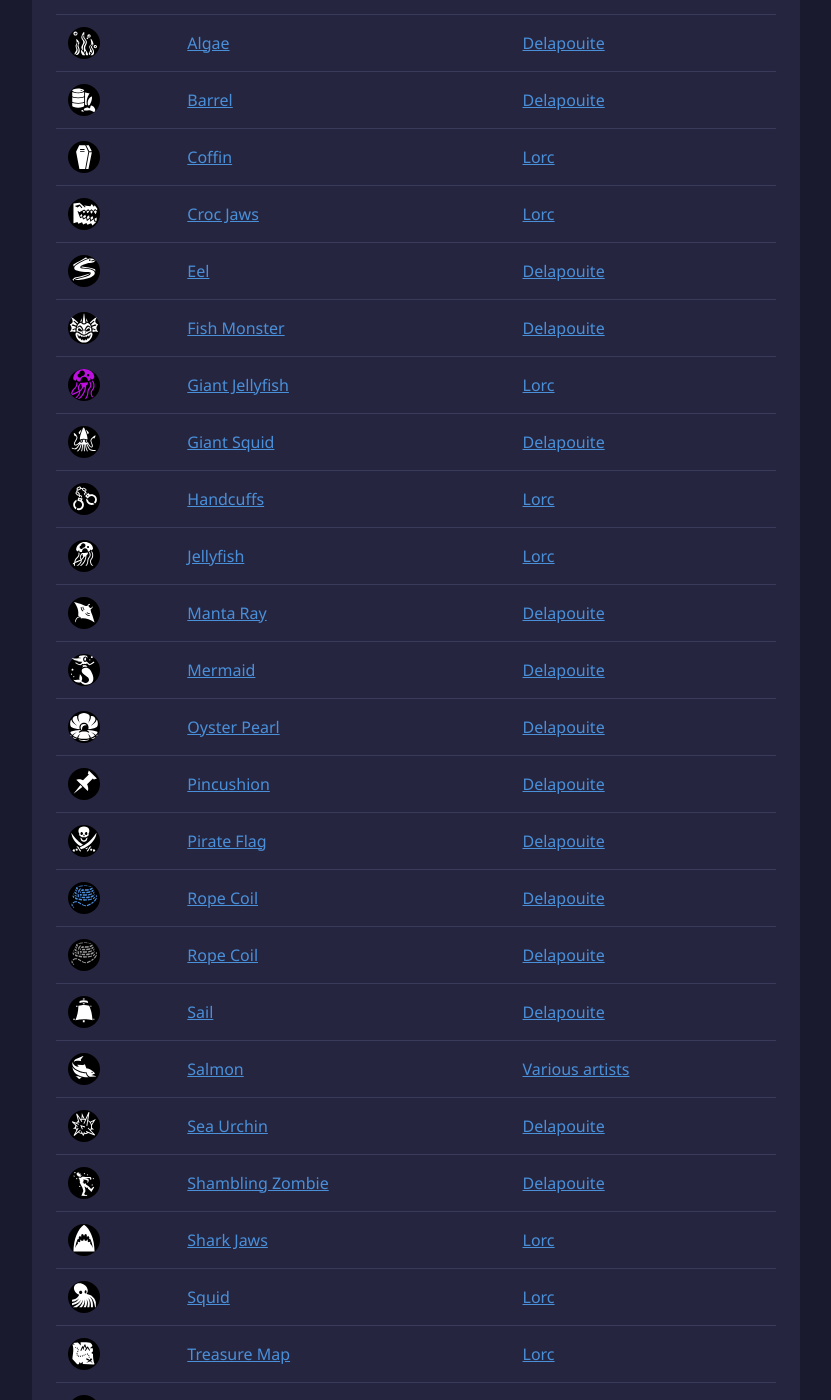
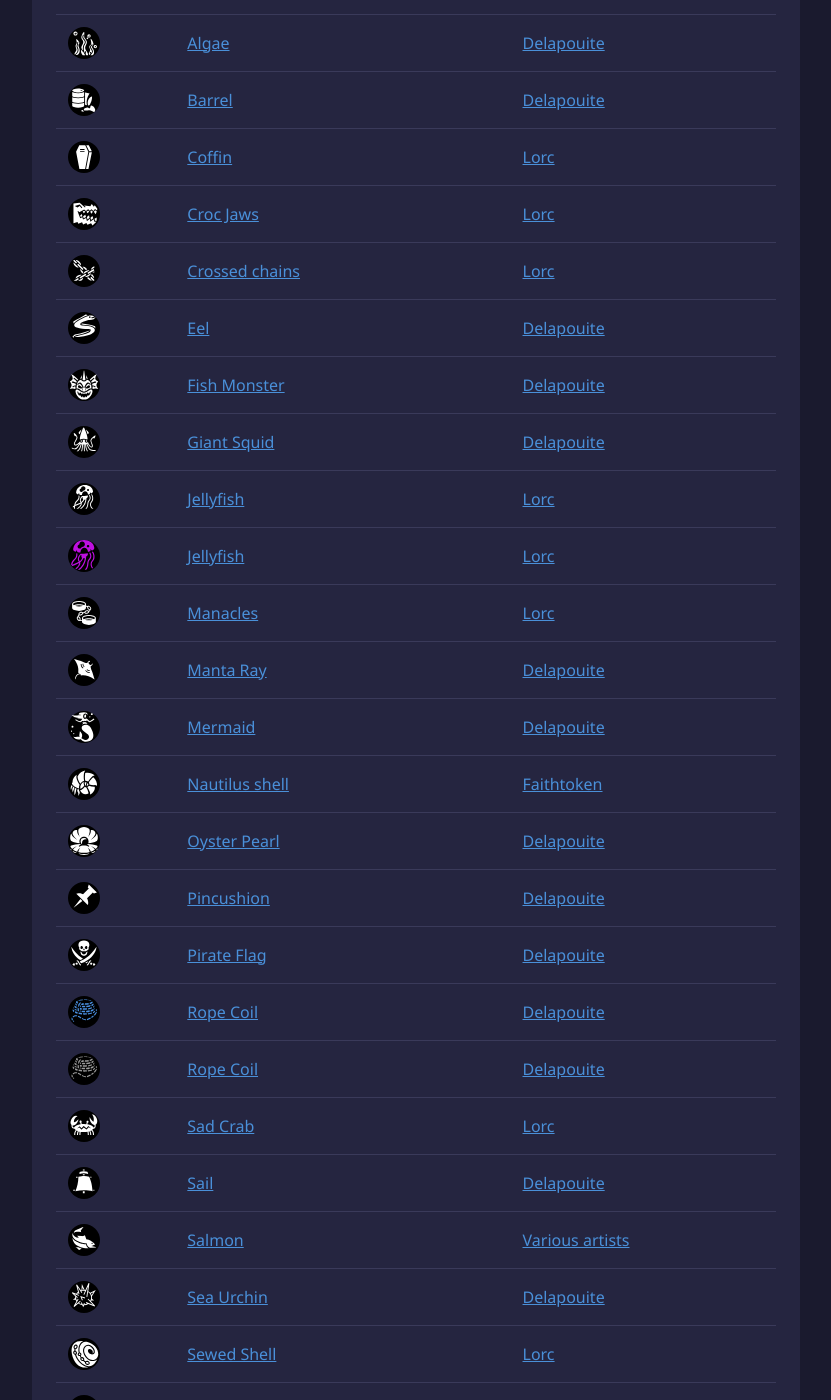
Before and after one commit to vivisect6/DarkerMaps, a Jekyll site: the page built from attributions.html, in a window 1280 px wide and 1400 px high, scrolled down 306 px. Shown: the whole window, without its empty margins (224-1055 px from the left). Built offline with Jekyll 4.4.1, drawn with Linux system fonts in a browser that asks for light colours.

Commit message:
Add Blue Maelstrom locations and new category icons
New categories: Barnacle, Hermit Crab, Crab, Heavy Chain
New locations: Old Naut Chart Frag, Sturdy Rope, Saltvine (2)
Updated: Jellyfish-003 coordinates, Shackles icon

Co-Authored-By: Claude Opus 4.5 <noreply@anthropic.com>

```diff
--- a/_data/icon_attributions.yml
+++ b/_data/icon_attributions.yml
@@ -100,9 +100,9 @@
   author_url: https://delapouite.com/
 
 - id: shackles
-  name: Handcuffs
+  name: Manacles
   file: shackles.svg
-  url: https://game-icons.net/1x1/lorc/handcuffs.html
+  url: https://game-icons.net/1x1/lorc/manacles.html
   author: Lorc
   author_url: https://lorcblog.blogspot.com/
 
@@ -163,7 +163,7 @@
   author_url: https://delapouite.com/
 
 - id: giantjellyfish
-  name: Giant Jellyfish
+  name: Jellyfish
   file: giantjellyfish.svg
   url: https://game-icons.net/1x1/lorc/jellyfish.html
   author: Lorc
@@ -182,3 +182,31 @@
   url: https://game-icons.net/1x1/delapouite/manta-ray.html
   author: Delapouite
   author_url: https://delapouite.com/
+
+- id: barnacle
+  name: Sewed Shell
+  file: barnacle.svg
+  url: https://game-icons.net/1x1/lorc/sewed-shell.html
+  author: Lorc
+  author_url: https://lorcblog.blogspot.com/
+
+- id: hermitcrab
+  name: Nautilus shell
+  file: hermitcrab.svg
+  url: https://game-icons.net/1x1/faithtoken/nautilus-shell.html
+  author: Faithtoken
+  author_url: http://www.faithtoken.com/
+
+- id: heavychain
+  name: Crossed chains
+  file: heavychain.svg
+  url: https://game-icons.net/1x1/lorc/crossed-chains.html
+  author: Lorc
+  author_url: https://lorcblog.blogspot.com/
+
+- id: crab
+  name: Sad Crab
+  file: crab.svg
+  url: https://game-icons.net/1x1/lorc/sad-crab.html
+  author: Lorc
+  author_url: https://lorcblog.blogspot.com/
```
Also changed, not shown: _data/locations/blue_maelstrom.yml (+42 -2 lines), assets/icons/barnacle.svg (added), assets/icons/crab.svg (added), assets/icons/heavychain.svg (added), assets/icons/hermitcrab.svg (added), assets/icons/shackles.svg, assets/screenshots/blue_maelstrom/bm-oldnautchartfrag-001.jpg (added), assets/screenshots/blue_maelstrom/bm-saltvine-003.jpg, assets/screenshots/blue_maelstrom/bm-saltvine-004.jpg, assets/screenshots/blue_maelstrom/bm-sturdy_rope-001.jpg (added).
